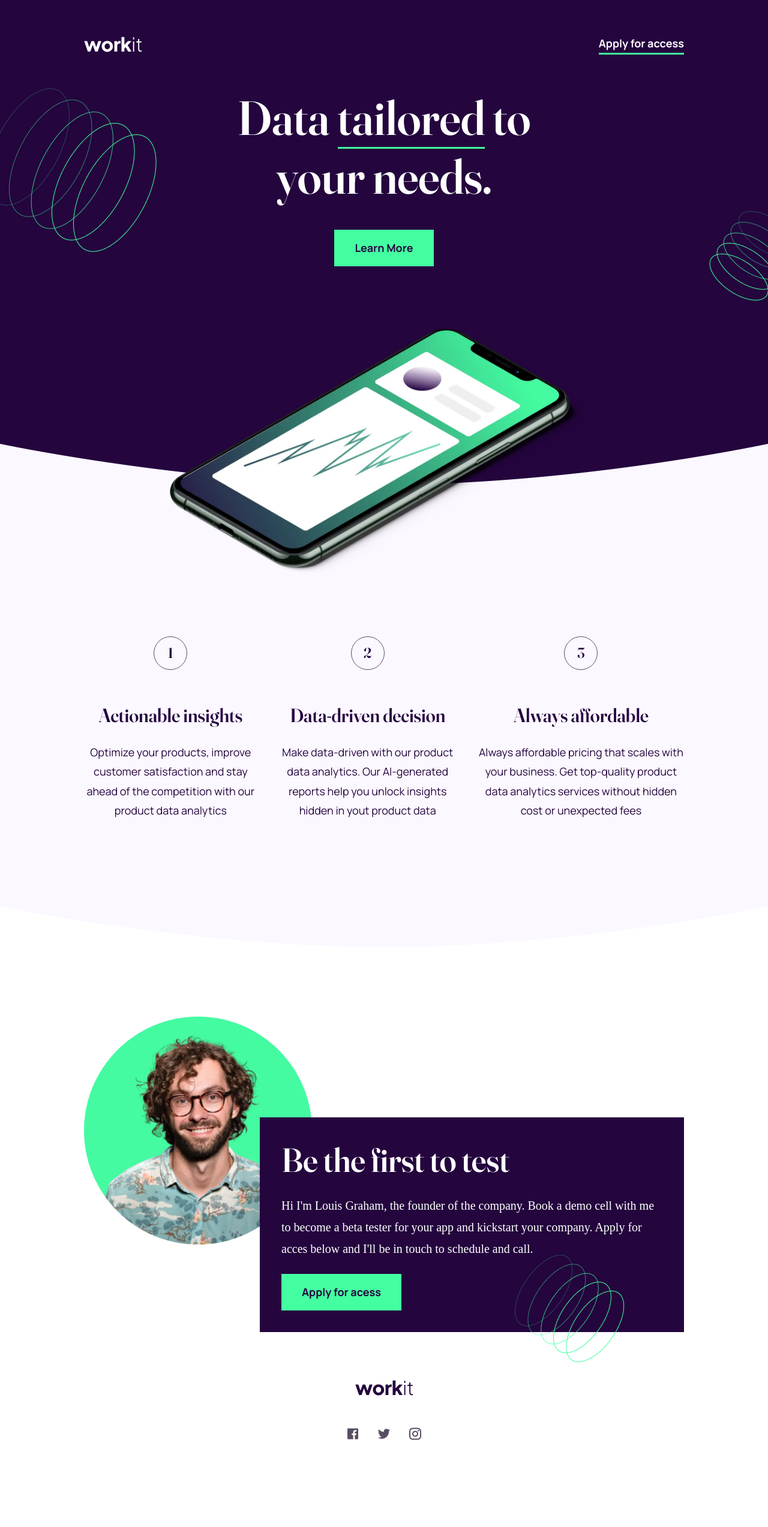
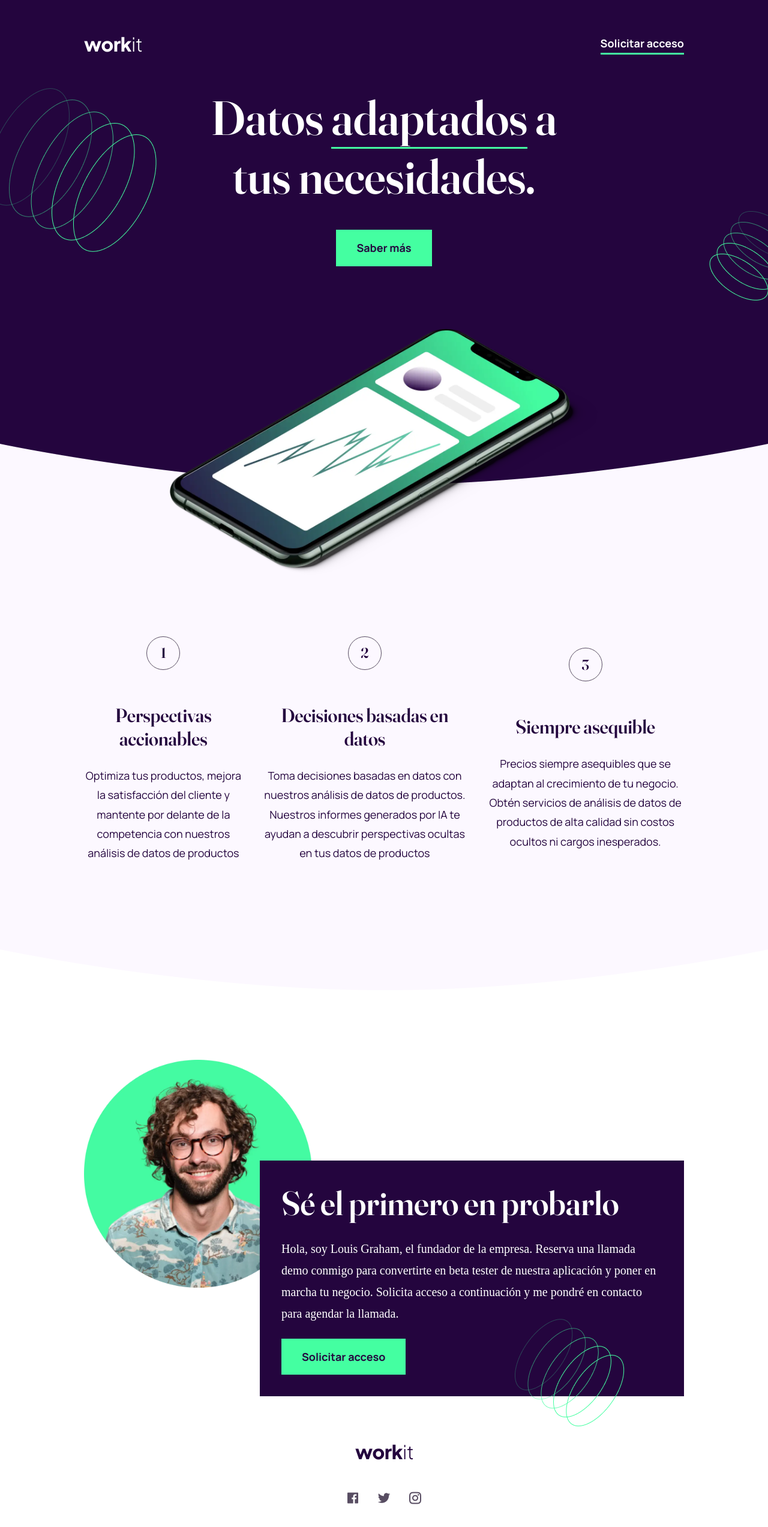
Before and after one commit to Gabrieltorres28/workit, a plain HTML site: page index.html in a window 1280 px wide. Shown: the top 2546 px of the page at 60% size. Drawn offline with nearby package versions, Linux system fonts and the light colour scheme.

Commit message:
actualizar

```diff
--- a/index.html
+++ b/index.html
@@ -1,5 +1,5 @@
 <!DOCTYPE html>
-<html lang="en">
+<html lang="es">
   <head>
     <meta charset="UTF-8" />
     <meta name="viewport" content="width=device-width, initial-scale=1.0" />
@@ -13,37 +13,37 @@
   <body>
     <header>
       <div class="container">
-        <a href="#"><img src="./assets/images/logo-light.svg" alt="image" /></a>
-        <button class="btn btn__secondary">Apply for access</button>
+        <a href="#"><img src="./assets/images/logo-light.svg" alt="imagen" /></a>
+        <button class="btn btn__secondary">Solicitar acceso</button>
       </div>
     </header>
     <main>
       <section class="hero">
         <div class="container column">
           <h1 class="hero__title">
-            Data <span>tailored</span> to<br />
-            your needs.
+            Datos <span>adaptados</span> a<br />
+            tus necesidades.
           </h1>
-          <button class="btn btn__primary">Learn More</button>
+          <button class="btn btn__primary">Saber más</button>
           <img
             src="./assets/images/image-hero.webp"
-            alt="heroimg"
+            alt="imagen-hero"
             class="hero__image"
           />
         </div>
         <img
           src="./assets/images/ornamental.png"
-          alt="ovalo-image"
+          alt="imagen-ovalo"
           class="hero__ornamental__image"
         />
         <img
           src="./assets/images/bg-pattern-tablet-left.png"
-          alt="pattern-image"
+          alt="imagen-patrón"
           class="hero_left_ornamental"
         />
         <img
           src="./assets/images/bg-pattern-tablet-right.png"
-          alt="pattern-image"
+          alt="imagen-patrón"
           class="hero_right_ornamental"
         />
       </section>
@@ -52,39 +52,40 @@
           <article class="service">
             <div class="service__number">1</div>
             <div class="service__content">
-              <h2 class="service__title">Actionable insights</h2>
+              <h2 class="service__title">Perspectivas accionables</h2>
               <p class="service__desc">
-                Optimize your products, improve customer satisfaction and stay
-                ahead of the competition with our product data analytics
+                Optimiza tus productos, mejora la satisfacción del cliente y
+                mantente por delante de la competencia con nuestros análisis de
+                datos de productos
               </p>
             </div>
           </article>
           <article class="service">
             <div class="service__number">2</div>
             <div class="service__content">
-              <h2 class="service__title">Data-driven decision</h2>
+              <h2 class="service__title">Decisiones basadas en datos</h2>
               <p class="service__desc">
-                Make data-driven with our product data analytics. Our
-                AI-generated reports help you unlock insights hidden in yout
-                product data
+                Toma decisiones basadas en datos con nuestros análisis de datos
+                de productos. Nuestros informes generados por IA te ayudan a
+                descubrir perspectivas ocultas en tus datos de productos
               </p>
             </div>
           </article>
           <article class="service">
             <div class="service__number">3</div>
             <div class="service__content">
-              <h2 class="service__title">Always affordable</h2>
+              <h2 class="service__title">Siempre asequible</h2>
               <p class="service__desc">
-                Always affordable pricing that scales with your business. Get
-                top-quality product data analytics services without hidden cost
-                or unexpected fees
+                Precios siempre asequibles que se adaptan al crecimiento de tu
+                negocio. Obtén servicios de análisis de datos de productos de
+                alta calidad sin costos ocultos ni cargos inesperados.
               </p>
             </div>
           </article>
         </div>
         <img
           src="./assets/images/ornamental_white.png"
-          alt="ovalo-image"
+          alt="imagen-ovalo"
           class="service__ornamental__image"
         />
       </section>
@@ -97,14 +98,14 @@
           />
 
           <div class="about__right">
-            <h2 class="about__title">Be the first to test</h2>
+            <h2 class="about__title">Sé el primero en probarlo</h2>
             <p class="about__desc">
-              Hi I'm Louis Graham, the founder of the company. Book a demo cell
-              with me to become a beta tester for your app and kickstart your
-              company. Apply for acces below and I'll be in touch to schedule
-              and call.
+              Hola, soy Louis Graham, el fundador de la empresa. Reserva una
+              llamada demo conmigo para convertirte en beta tester de nuestra
+              aplicación y poner en marcha tu negocio. Solicita acceso a
+              continuación y me pondré en contacto para agendar la llamada.
             </p>
-            <button class="btn btn__primary">Apply for acess</button>
+            <button class="btn btn__primary">Solicitar acceso</button>
             <img
               src="./assets/images/bg-pattern-desktop-bottom.png"
               alt="logo-dark"
@@ -117,7 +118,7 @@
     <footer>
       <div class="container column">
         <a href="#" class="logo">
-          <img src="./assets/images/logo-dark.svg" alt="logo-image" />
+          <img src="./assets/images/logo-dark.svg" alt="imagen-logo" />
         </a>
         <div class="social_icons">
           <i class="ri-facebook-box-fill ri-xl"></i>
```
